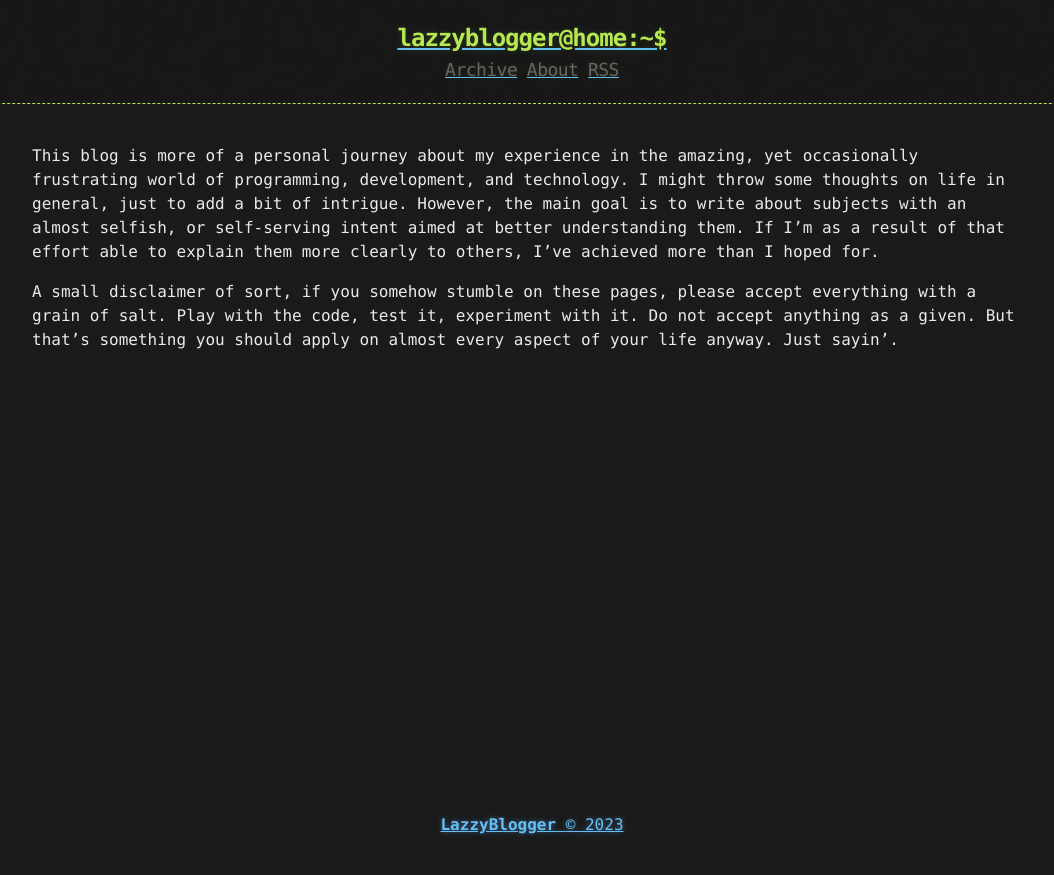
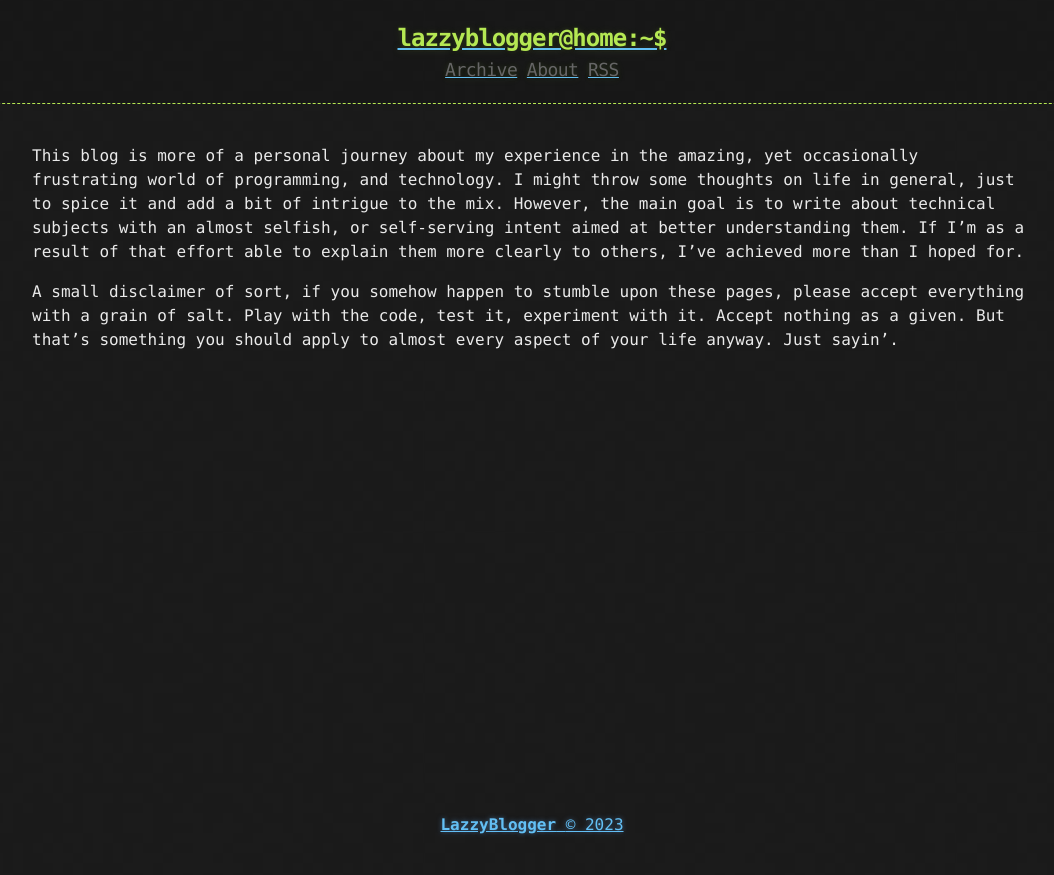
Before and after one commit to miomirparipovic/bytenoir, a Jekyll site: the page built from about.md, in a window 1280 px wide. Shown: the top 875 px of the page, without its empty margins (108-1162 px from the left). Built offline with Jekyll 4.4.1, drawn with Linux system fonts in a browser that asks for light colours.

Commit message:
change post style

```diff
--- a/about.md
+++ b/about.md
@@ -3,6 +3,6 @@ layout: page
 title: About
 ---
 
-This blog is more of a personal journey about my experience in the amazing, yet occasionally frustrating world of programming, development, and technology. I might throw some thoughts on life in general, just to add a bit of intrigue. However, the main goal is to write about subjects with an almost selfish, or self-serving intent aimed at better understanding them. If I'm as a result of that effort able to explain them more clearly to others, I've achieved more than I hoped for.
+This blog is more of a personal journey about my experience in the amazing, yet occasionally frustrating world of programming, and technology. I might throw some thoughts on life in general, just to spice it and add a bit of intrigue to the mix. However, the main goal is to write about technical subjects with an almost selfish, or self-serving intent aimed at better understanding them. If I'm as a result of that effort able to explain them more clearly to others, I've achieved more than I hoped for.
 
-A small disclaimer of sort, if you somehow stumble on these pages, please accept everything with a grain of salt. Play with the code, test it, experiment with it. Do not accept anything as a given. But that's something you should apply on almost every aspect of your life anyway. Just sayin'.
+A small disclaimer of sort, if you somehow happen to stumble upon these pages, please accept everything with a grain of salt. Play with the code, test it, experiment with it. Accept nothing as a given. But that's something you should apply to almost every aspect of your life anyway. Just sayin'.
```
